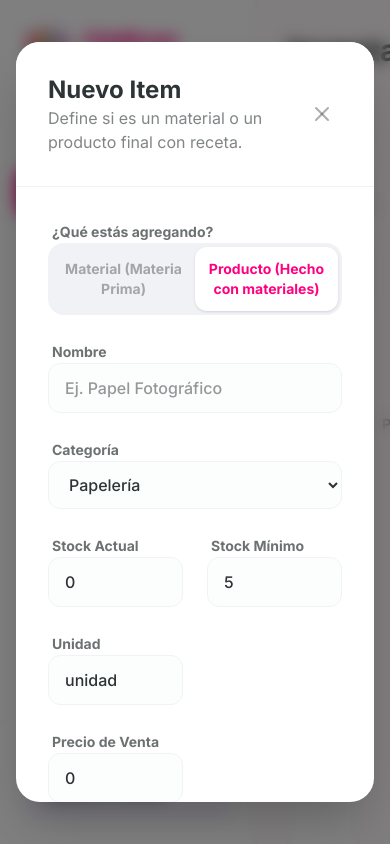
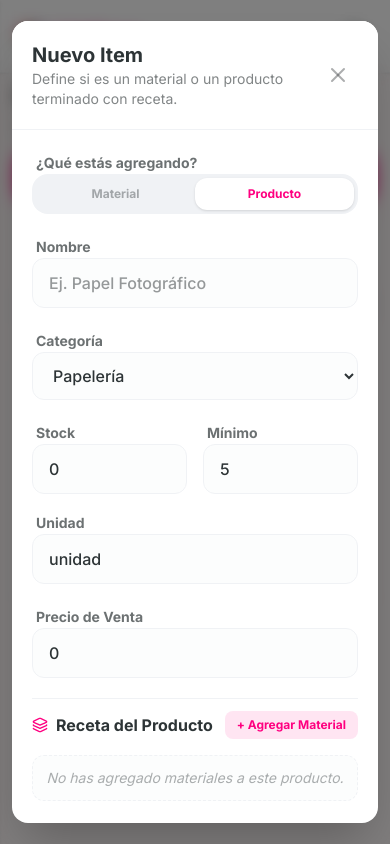
Before and after one commit to mariafer2108/CristiLove, a Next.js app: page /inventario in a window 390 px wide. Both pictures are taken after a click on the button "Nuevo Item". Built offline with nearby package versions, Linux system fonts and the light colour scheme.

Commit message:
Hacer la app completamente responsive

```diff
--- a/src/app/inventario/page.tsx
+++ b/src/app/inventario/page.tsx
@@ -4,14 +4,11 @@ import React, { useState, useEffect } from 'react';
 import {
   Plus,
   Search,
-  Filter,
   Trash2,
   Edit2,
   Package,
   X,
-  Layers,
-  ChevronDown,
-  ChevronUp
+  Layers
 } from 'lucide-react';
 import { storage } from '@/lib/storage';
 import { Product, RecipeItem } from '@/lib/types';
@@ -128,15 +125,15 @@ export default function InventarioPage() {
   const materials = products.filter(p => p.type === 'material');
 
   return (
-    <div className="max-w-7xl mx-auto space-y-8">
-      <div className="flex flex-col md:flex-row md:items-center justify-between gap-4">
+    <div className="max-w-7xl mx-auto space-y-6">
+      <div className="flex flex-col sm:flex-row sm:items-center justify-between gap-4">
         <div>
-          <h1 className="text-3xl font-bold text-foreground">Inventario</h1>
-          <p className="text-foreground/60 mt-1">Gestiona tus materiales y productos terminados.</p>
+          <h1 className="text-2xl sm:text-3xl font-bold text-foreground">Inventario</h1>
+          <p className="text-foreground/60 text-sm sm:text-base mt-1">Gestiona tus materiales y productos terminados.</p>
         </div>
         <button
           onClick={handleOpenAddModal}
-          className="flex items-center justify-center gap-2 bg-primary text-white px-6 py-3 rounded-xl font-bold hover:bg-primary/90 transition-colors shadow-lg shadow-primary/20"
+          className="flex items-center justify-center gap-2 bg-primary text-white px-5 py-3 rounded-xl font-bold hover:bg-primary/90 transition-colors shadow-lg shadow-primary/20 w-full sm:w-auto"
         >
           <Plus className="w-5 h-5" />
           Nuevo Item
@@ -144,8 +141,8 @@ export default function InventarioPage() {
       </div>
 
       {/* Filters & Search */}
-      <div className="flex flex-col md:flex-row gap-4">
-        <div className="relative flex-1">
+      <div className="flex flex-col gap-3">
+        <div className="relative">
           <Search className="absolute left-3 top-1/2 -translate-y-1/2 w-5 h-5 text-foreground/40" />
           <input
             type="text"
@@ -161,7 +158,7 @@ export default function InventarioPage() {
               key={type}
               onClick={() => setFilterType(type)}
               className={cn(
-                "px-4 py-2 rounded-lg text-sm font-bold capitalize transition-all",
+                "flex-1 px-3 py-2 rounded-lg text-xs sm:text-sm font-bold capitalize transition-all",
                 filterType === type
                   ? "bg-white text-primary shadow-sm"
                   : "text-foreground/40 hover:text-foreground/60"
@@ -173,25 +170,98 @@ export default function InventarioPage() {
         </div>
       </div>
 
-      {/* Products Table */}
-      <div className="bg-card rounded-2xl border border-muted shadow-sm overflow-hidden">
+      {/* Products List - Responsive */}
       {filteredProducts.length === 0 ? (
-          <div className="p-20 text-center">
-            <div className="bg-muted w-20 h-20 rounded-full flex items-center justify-center mx-auto mb-6">
-              <Package className="w-10 h-10 text-foreground/20" />
+        <div className="bg-card rounded-2xl border border-muted shadow-sm p-12 sm:p-20 text-center">
+          <div className="bg-muted w-16 h-16 sm:w-20 sm:h-20 rounded-full flex items-center justify-center mx-auto mb-4 sm:mb-6">
+            <Package className="w-8 h-8 sm:w-10 sm:h-10 text-foreground/30" />
           </div>
-            <h3 className="text-xl font-bold text-foreground">No hay items</h3>
-            <p className="text-foreground/60 mt-2">Comienza agregando materiales o productos.</p>
+          <h3 className="text-lg sm:text-xl font-bold text-foreground">No hay items</h3>
+          <p className="text-foreground/60 mt-2 text-sm sm:text-base">Comienza agregando materiales o productos.</p>
         </div>
       ) : (
+        <>
+          {/* Mobile Card View */}
+          <div className="grid grid-cols-1 sm:grid-cols-2 xl:grid-cols-3 gap-4 sm:hidden">
+            {filteredProducts.map((p) => (
+              <div key={p.id} className="bg-card rounded-xl border border-muted shadow-sm p-4 flex flex-col">
+                <div className="flex items-start justify-between gap-3 mb-3">
+                  <div className="flex items-center gap-3">
+                    <div className={cn(
+                      "w-10 h-10 rounded-lg flex items-center justify-center font-bold text-white shrink-0",
+                      p.type === 'product' ? "bg-primary" : "bg-accent"
+                    )}>
+                      {p.name.charAt(0)}
+                    </div>
+                    <div className="min-w-0">
+                      <span className="font-bold text-foreground block truncate">{p.name}</span>
+                      <span className="text-[10px] text-foreground/40 uppercase font-bold tracking-wider">{p.category}</span>
+                    </div>
+                  </div>
+                  <span className={cn(
+                    "px-2 py-1 rounded-md text-[10px] font-black uppercase tracking-widest border shrink-0",
+                    p.type === 'product'
+                      ? "bg-primary/10 text-primary border-primary/20"
+                      : "bg-accent/10 text-accent-foreground border-accent/20"
+                  )}>
+                    {p.type === 'product' ? 'Producto' : 'Material'}
+                  </span>
+                </div>
+                <div className="flex items-center justify-between mb-3">
+                  <div>
+                    <span className={cn(
+                      "font-bold text-sm",
+                      p.stock <= p.minStock ? "text-rose-600" : "text-foreground"
+                    )}>
+                      {p.stock} {p.unit || 'uds'}
+                    </span>
+                    <span className="text-xs text-foreground/60 block">Stock disponible</span>
+                  </div>
+                  <div className="text-right">
+                    <span className="font-bold text-sm text-foreground">
+                      {p.type === 'product' ? formatCurrency(p.price) : formatCurrency(p.cost)}
+                    </span>
+                    <span className="text-[10px] text-foreground/40 font-bold uppercase block">
+                      {p.type === 'product' ? 'Venta' : 'Costo'}
+                    </span>
+                  </div>
+                </div>
+                {p.type === 'product' && p.recipe && p.recipe.length > 0 && (
+                  <div className="flex items-center gap-1 text-primary mb-3">
+                    <Layers className="w-4 h-4" />
+                    <span className="text-xs font-bold">{p.recipe.length} materiales</span>
+                  </div>
+                )}
+                <div className="flex items-center gap-2 justify-end border-t border-muted pt-3 mt-auto">
+                  <button
+                    onClick={() => setEditingProduct(p)}
+                    className="flex-1 p-2 hover:bg-muted rounded-lg text-foreground/60 hover:text-primary transition-colors text-sm font-medium flex items-center justify-center gap-1"
+                  >
+                    <Edit2 className="w-4 h-4" />
+                    Editar
+                  </button>
+                  <button
+                    onClick={() => handleDeleteProduct(p.id)}
+                    className="flex-1 p-2 hover:bg-rose-50 rounded-lg text-foreground/60 hover:text-rose-600 transition-colors text-sm font-medium flex items-center justify-center gap-1"
+                  >
+                    <Trash2 className="w-4 h-4" />
+                    Eliminar
+                  </button>
+                </div>
+              </div>
+            ))}
+          </div>
+
+          {/* Desktop Table View */}
+          <div className="bg-card rounded-2xl border border-muted shadow-sm overflow-hidden hidden sm:block">
             <table className="w-full">
               <thead className="bg-muted/50 text-left border-b border-muted">
                 <tr>
                   <th className="px-6 py-4 text-xs font-bold text-foreground/60 uppercase">Nombre</th>
-                <th className="px-6 py-4 text-xs font-bold text-foreground/60 uppercase">Tipo</th>
+                  <th className="px-6 py-4 text-xs font-bold text-foreground/60 uppercase hidden md:table-cell">Tipo</th>
                   <th className="px-6 py-4 text-xs font-bold text-foreground/60 uppercase">Stock</th>
                   <th className="px-6 py-4 text-xs font-bold text-foreground/60 uppercase text-right">Precio/Costo</th>
-                <th className="px-6 py-4 text-xs font-bold text-foreground/60 uppercase">Receta</th>
+                  <th className="px-6 py-4 text-xs font-bold text-foreground/60 uppercase hidden lg:table-cell">Receta</th>
                   <th className="px-6 py-4 text-xs font-bold text-foreground/60 uppercase"></th>
                 </tr>
               </thead>
@@ -206,13 +276,13 @@ export default function InventarioPage() {
                         )}>
                           {p.name.charAt(0)}
                         </div>
-                      <div>
-                        <span className="font-bold text-foreground block">{p.name}</span>
+                        <div className="min-w-0">
+                          <span className="font-bold text-foreground block truncate">{p.name}</span>
                           <span className="text-[10px] text-foreground/40 uppercase font-bold tracking-wider">{p.category}</span>
                         </div>
                       </div>
                     </td>
-                  <td className="px-6 py-4">
+                    <td className="px-6 py-4 hidden md:table-cell">
                       <span className={cn(
                         "px-2 py-1 rounded-md text-[10px] font-black uppercase tracking-widest border",
                         p.type === 'product'
@@ -242,7 +312,7 @@ export default function InventarioPage() {
                         </span>
                       </div>
                     </td>
-                  <td className="px-6 py-4">
+                    <td className="px-6 py-4 hidden lg:table-cell">
                       {p.type === 'product' && p.recipe && p.recipe.length > 0 ? (
                         <div className="flex items-center gap-1 text-primary">
                           <Layers className="w-4 h-4" />
@@ -255,7 +325,7 @@ export default function InventarioPage() {
                       )}
                     </td>
                     <td className="px-6 py-4 text-right">
-                    <div className="flex items-center justify-end gap-2 opacity-0 group-hover:opacity-100 transition-opacity">
+                      <div className="flex items-center justify-end gap-2">
                         <button
                           onClick={() => setEditingProduct(p)}
                           className="p-2 hover:bg-muted rounded-lg text-foreground/60 hover:text-primary transition-colors"
@@ -274,20 +344,21 @@ export default function InventarioPage() {
                 ))}
               </tbody>
             </table>
+          </div>
+        </>
       )}
-      </div>
 
       {/* Add/Edit Product Modal */}
       {isModalOpen && (
-        <div className="fixed inset-0 bg-black/50 backdrop-blur-sm flex items-center justify-center z-50 p-4">
-          <div className="bg-card w-full max-w-2xl rounded-3xl shadow-2xl overflow-hidden animate-in fade-in zoom-in duration-200 flex flex-col max-h-[90vh]">
-            <div className="p-8 border-b border-muted flex justify-between items-center bg-card shrink-0">
+        <div className="fixed inset-0 bg-black/50 backdrop-blur-sm flex items-center justify-center z-50 p-3 sm:p-4">
+          <div className="bg-card w-full max-w-2xl rounded-2xl sm:rounded-3xl shadow-2xl overflow-hidden animate-in fade-in zoom-in duration-200 flex flex-col max-h-[95vh]">
+            <div className="p-5 sm:p-8 border-b border-muted flex justify-between items-center bg-card shrink-0">
               <div>
-                <h2 className="text-2xl font-bold text-foreground">
+                <h2 className="text-xl sm:text-2xl font-bold text-foreground">
                   {editingProduct ? 'Editar Item' : 'Nuevo Item'}
                 </h2>
-                <p className="text-foreground/60">
-                  Define si es un material o un producto final con receta.
+                <p className="text-foreground/60 text-sm sm:text-base">
+                  Define si es un material o un producto terminado con receta.
                 </p>
               </div>
               <button onClick={handleCloseModal} className="p-2 hover:bg-muted rounded-full transition-colors text-foreground/40">
@@ -295,7 +366,7 @@ export default function InventarioPage() {
               </button>
             </div>
 
-            <form onSubmit={handleSubmit} className="p-8 space-y-6 overflow-y-auto">
+            <form onSubmit={handleSubmit} className="p-5 sm:p-8 space-y-5 sm:space-y-6 overflow-y-auto">
               {/* Tipo de Item */}
               <div className="space-y-2">
                 <label className="text-sm font-bold text-foreground/70 ml-1">¿Qué estás agregando?</label>
@@ -304,30 +375,30 @@ export default function InventarioPage() {
                     type="button"
                     onClick={() => setFormData({...formData, type: 'material', recipe: undefined})}
                     className={cn(
-                      "flex-1 py-3 rounded-xl font-bold text-sm transition-all",
+                      "flex-1 py-2 sm:py-3 rounded-xl font-bold text-xs sm:text-sm transition-all",
                       formData.type === 'material'
                         ? "bg-white text-accent-foreground shadow-sm"
                         : "text-foreground/40 hover:text-foreground/60"
                     )}
                   >
-                    Material (Materia Prima)
+                    Material
                   </button>
                   <button
                     type="button"
                     onClick={() => setFormData({...formData, type: 'product'})}
                     className={cn(
-                      "flex-1 py-3 rounded-xl font-bold text-sm transition-all",
+                      "flex-1 py-2 sm:py-3 rounded-xl font-bold text-xs sm:text-sm transition-all",
                       formData.type === 'product'
                         ? "bg-white text-primary shadow-sm"
                         : "text-foreground/40 hover:text-foreground/60"
                     )}
                   >
-                    Producto (Hecho con materiales)
+                    Producto
                   </button>
                 </div>
               </div>
 
-              <div className="grid grid-cols-1 md:grid-cols-2 gap-6">
+              <div className="grid grid-cols-1 gap-5 sm:gap-6">
                 <div className="space-y-2">
                   <label className="text-sm font-bold text-foreground/70 ml-1">Nombre</label>
                   <input
@@ -354,9 +425,9 @@ export default function InventarioPage() {
                 </div>
               </div>
 
-              <div className="grid grid-cols-2 md:grid-cols-3 gap-6">
+              <div className="grid grid-cols-2 sm:grid-cols-3 gap-4 sm:gap-6">
                 <div className="space-y-2">
-                  <label className="text-sm font-bold text-foreground/70 ml-1">Stock Actual</label>
+                  <label className="text-sm font-bold text-foreground/70 ml-1">Stock</label>
                   <input
                     required
                     type="number"
@@ -366,7 +437,7 @@ export default function InventarioPage() {
                   />
                 </div>
                 <div className="space-y-2">
-                  <label className="text-sm font-bold text-foreground/70 ml-1">Stock Mínimo</label>
+                  <label className="text-sm font-bold text-foreground/70 ml-1">Mínimo</label>
                   <input
                     required
                     type="number"
@@ -375,7 +446,7 @@ export default function InventarioPage() {
                     onChange={(e) => setFormData({...formData, minStock: parseFloat(e.target.value)})}
                   />
                 </div>
-                <div className="space-y-2">
+                <div className="space-y-2 col-span-2 sm:col-span-1">
                   <label className="text-sm font-bold text-foreground/70 ml-1">Unidad</label>
                   <input
                     type="text"
@@ -387,7 +458,6 @@ export default function InventarioPage() {
                 </div>
               </div>
 
-              <div className="grid grid-cols-2 gap-6">
               <div className="space-y-2">
                 <label className="text-sm font-bold text-foreground/70 ml-1">
                   {formData.type === 'product' ? 'Precio de Venta' : 'Costo de Compra'}
@@ -403,36 +473,35 @@ export default function InventarioPage() {
                   })}
                 />
               </div>
-              </div>
 
               {/* Sección de Receta (Solo para Productos) */}
               {formData.type === 'product' && (
-                <div className="space-y-4 pt-4 border-t border-muted">
+                <div className="space-y-4 pt-3 border-t border-muted">
                   <div className="flex items-center justify-between">
-                    <h3 className="text-lg font-bold text-foreground flex items-center gap-2">
-                      <Layers className="w-5 h-5 text-primary" />
+                    <h3 className="text-base sm:text-lg font-bold text-foreground flex items-center gap-2">
+                      <Layers className="w-4 h-4 sm:w-5 sm:h-5 text-primary" />
                       Receta del Producto
                     </h3>
                     <button
                       type="button"
                       onClick={handleAddRecipeItem}
-                      className="text-xs font-bold text-primary bg-primary/10 px-3 py-1.5 rounded-lg hover:bg-primary/20 transition-colors"
+                      className="text-xs sm:text-sm font-bold text-primary bg-primary/10 px-3 py-1.5 rounded-lg hover:bg-primary/20 transition-colors"
                     >
                       + Agregar Material
                     </button>
                   </div>
 
                   {(!formData.recipe || formData.recipe.length === 0) ? (
-                    <p className="text-sm text-foreground/40 italic text-center py-4 bg-muted/20 rounded-xl border border-dashed border-muted">
+                    <p className="text-sm text-foreground/40 italic text-center py-3 sm:py-4 bg-muted/20 rounded-xl border border-dashed border-muted">
                       No has agregado materiales a este producto.
                     </p>
                   ) : (
                     <div className="space-y-3">
                       {formData.recipe.map((item, index) => (
-                        <div key={index} className="flex items-center gap-3 bg-muted/20 p-3 rounded-xl border border-muted">
+                        <div key={index} className="flex flex-col sm:flex-row items-start sm:items-center gap-3 bg-muted/20 p-3 rounded-xl border border-muted">
                           <select
                             required
-                            className="flex-1 px-3 py-2 rounded-lg border border-muted bg-white focus:outline-none focus:ring-2 focus:ring-primary/20 text-sm font-medium"
+                            className="w-full sm:flex-1 px-3 py-2 rounded-lg border border-muted bg-white focus:outline-none focus:ring-2 focus:ring-primary/20 text-sm font-medium"
                             value={item.materialId}
                             onChange={(e) => handleUpdateRecipeItem(index, 'materialId', e.target.value)}
                           >
@@ -441,23 +510,23 @@ export default function InventarioPage() {
                               <option key={m.id} value={m.id}>{m.name} ({m.unit})</option>
                             ))}
                           </select>
-                          <div className="flex items-center gap-2 w-32">
+                          <div className="flex items-center gap-3 w-full sm:w-auto">
                             <input
                               required
                               type="number"
                               placeholder="Cant."
-                              className="w-full px-3 py-2 rounded-lg border border-muted bg-white focus:outline-none focus:ring-2 focus:ring-primary/20 text-sm font-medium"
+                              className="flex-1 sm:w-32 px-3 py-2 rounded-lg border border-muted bg-white focus:outline-none focus:ring-2 focus:ring-primary/20 text-sm font-medium"
                               value={item.quantity}
                               onChange={(e) => handleUpdateRecipeItem(index, 'quantity', parseFloat(e.target.value))}
                             />
-                          </div>
                             <button
                               type="button"
                               onClick={() => handleRemoveRecipeItem(index)}
-                            className="p-2 text-rose-500 hover:bg-rose-50 rounded-lg transition-colors"
+                              className="p-2 text-rose-500 hover:bg-rose-50 rounded-lg transition-colors shrink-0"
                             >
                               <Trash2 className="w-4 h-4" />
                             </button>
+                          </div>
                         </div>
                       ))}
                     </div>
@@ -465,19 +534,19 @@ export default function InventarioPage() {
                 </div>
               )}
 
-              <div className="flex gap-4 pt-4 shrink-0 bg-card">
+              <div className="flex flex-col-reverse sm:flex-row gap-3 pt-3 sm:pt-4 shrink-0 bg-card">
                 <button
                   type="button"
                   onClick={handleCloseModal}
-                  className="flex-1 px-6 py-3 rounded-xl border border-muted font-bold text-foreground/60 hover:bg-muted transition-colors"
+                  className="flex-1 px-5 py-3 rounded-xl border border-muted font-bold text-foreground/60 hover:bg-muted transition-colors"
                 >
                   Cancelar
                 </button>
                 <button
                   type="submit"
-                  className="flex-1 px-6 py-3 rounded-xl bg-primary text-white font-bold hover:bg-primary/90 transition-colors shadow-lg shadow-primary/20"
+                  className="flex-1 px-5 py-3 rounded-xl bg-primary text-white font-bold hover:bg-primary/90 transition-colors shadow-lg shadow-primary/20"
                 >
-                  {editingProduct ? 'Guardar Cambios' : 'Guardar Item'}
+                  {editingProduct ? 'Guardar' : 'Crear'}
                 </button>
               </div>
             </form>
--- a/src/app/layout.tsx
+++ b/src/app/layout.tsx
@@ -20,7 +20,7 @@ export default function RootLayout({
       <body className={`${inter.className} h-full bg-background`}>
         <div className="flex h-screen overflow-hidden">
           <Sidebar />
-          <main className="flex-1 overflow-y-auto p-8">
+          <main className="flex-1 overflow-y-auto pt-20 pb-8 px-4 md:pt-8 md:px-8 md:pl-72">
             {children}
           </main>
         </div>
--- a/src/components/Sidebar.tsx
+++ b/src/components/Sidebar.tsx
@@ -10,7 +10,9 @@ import {
   Wallet,
   Settings,
   Heart,
-  ShoppingCart
+  ShoppingCart,
+  Menu,
+  X
 } from 'lucide-react';
 import { cn } from '@/lib/utils';
 
@@ -25,10 +27,53 @@ const menuItems = [
 export function Sidebar() {
   const pathname = usePathname();
   const [logoError, setLogoError] = useState(false);
+  const [isMobileMenuOpen, setIsMobileMenuOpen] = useState(false);
 
   return (
-    <div className="flex flex-col h-screen w-64 bg-card border-r border-muted shadow-sm">
-      <div className="p-6 flex items-center gap-3">
+    <>
+      {/* Mobile Header */}
+      <div className="fixed top-0 left-0 right-0 z-40 flex items-center justify-between p-4 bg-card border-b border-muted shadow-sm md:hidden">
+        <div className="flex items-center gap-2">
+          {!logoError ? (
+            <div className="relative w-8 h-8 overflow-hidden rounded-lg">
+              <Image
+                src="/logo.png"
+                alt="CristiLove Logo"
+                fill
+                sizes="32px"
+                className="object-contain"
+                onError={() => setLogoError(true)}
+              />
+            </div>
+          ) : (
+            <div className="bg-primary/10 p-1.5 rounded-lg">
+              <Heart className="w-5 h-5 text-primary fill-primary" />
+            </div>
+          )}
+          <span className="text-lg font-black text-primary tracking-tighter">CristiLove</span>
+        </div>
+        <button
+          onClick={() => setIsMobileMenuOpen(!isMobileMenuOpen)}
+          className="p-2 hover:bg-muted rounded-lg"
+        >
+          {isMobileMenuOpen ? <X className="w-6 h-6" /> : <Menu className="w-6 h-6" />}
+        </button>
+      </div>
+
+      {/* Mobile Menu Overlay */}
+      {isMobileMenuOpen && (
+        <div
+          className="fixed inset-0 z-30 bg-black/50 backdrop-blur-sm md:hidden"
+          onClick={() => setIsMobileMenuOpen(false)}
+        />
+      )}
+
+      {/* Sidebar */}
+      <aside className={cn(
+        "fixed inset-y-0 left-0 z-40 flex flex-col w-64 bg-card border-r border-muted shadow-sm transition-transform duration-300 md:translate-x-0",
+        isMobileMenuOpen ? "translate-x-0" : "-translate-x-full"
+      )}>
+        <div className="p-6 flex items-center gap-3 hidden md:flex">
           {!logoError ? (
             <div className="relative w-12 h-12 overflow-hidden rounded-xl">
               <Image
@@ -60,6 +105,7 @@ export function Sidebar() {
               <Link
                 key={item.href}
                 href={item.href}
+                onClick={() => setIsMobileMenuOpen(false)}
                 className={cn(
                   "flex items-center gap-3 px-4 py-3 rounded-xl transition-all duration-200 group",
                   isActive
@@ -83,6 +129,7 @@ export function Sidebar() {
             <p className="text-sm font-bold text-foreground">Papelería Creativa</p>
           </div>
         </div>
-    </div>
+      </aside>
+    </>
   );
 }
```
Also changed, not shown: src/app/page.tsx (+57 -59 lines). Lines whose indentation alone changed are shown as unchanged.
